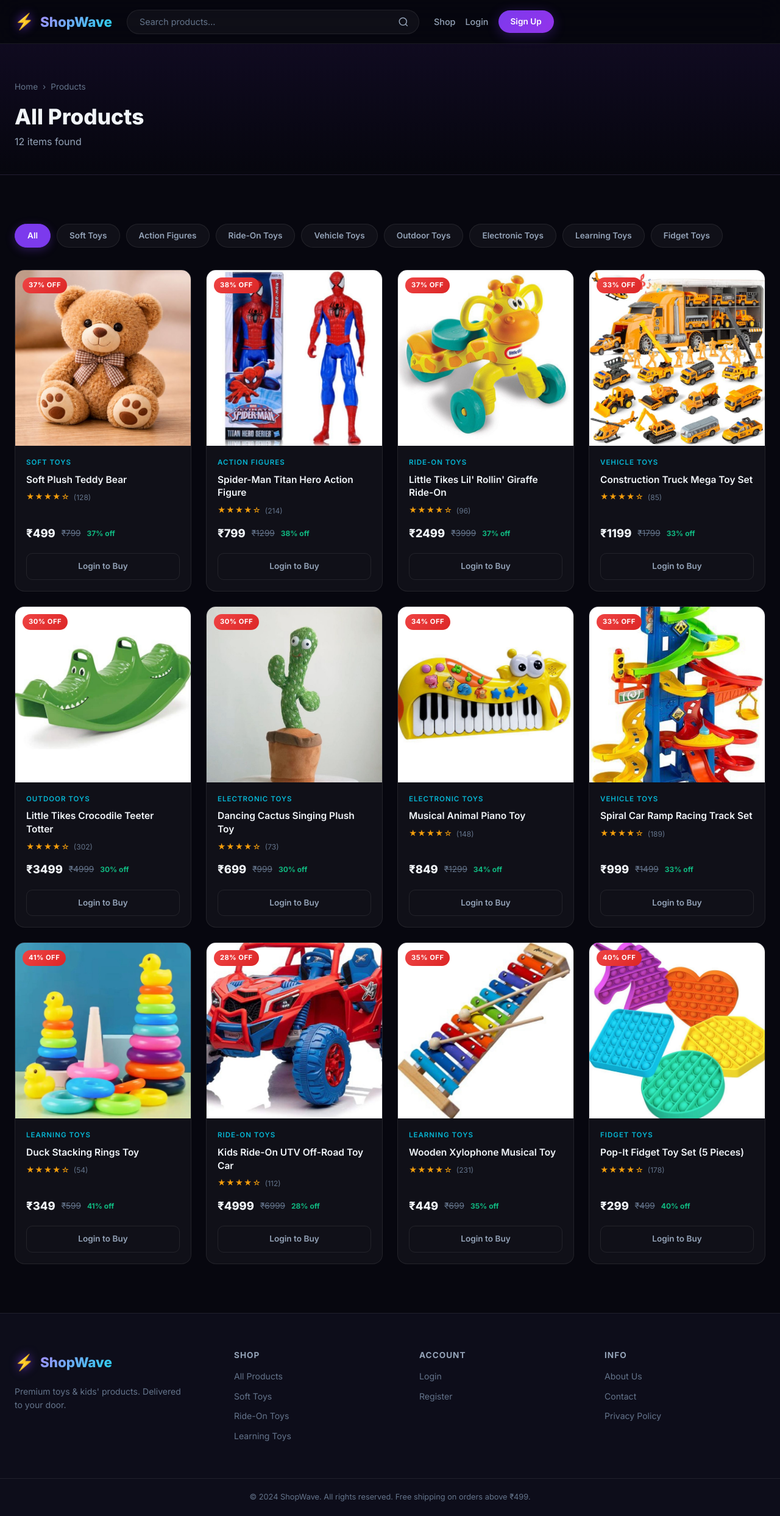
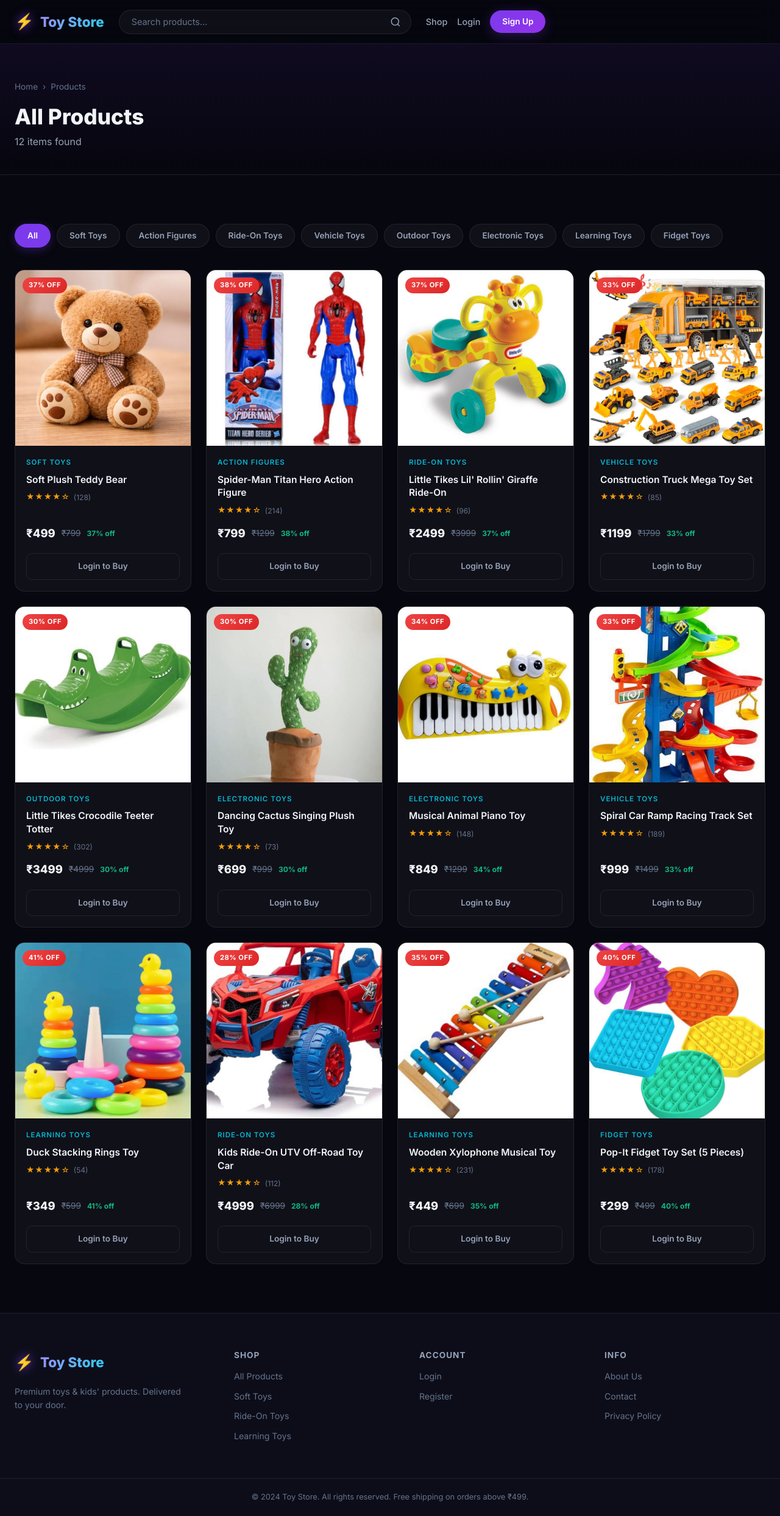
Before and after one commit to Shyam-Patoliya/Toy-Store, a Flask app: page /products in a window 1280 px wide. Shown: the whole page at 61% size. Run offline with Flask 3, Linux system fonts and the light colour scheme; data comes from the database, SQL or seed files in the repository.

Commit message:
rebrand: rename ShopWave to Toy Store across all files

```diff
--- a/app.py
+++ b/app.py
@@ -6,12 +6,12 @@ from datetime import datetime
 import os
 
 app = Flask(__name__)
-app.config['SECRET_KEY'] = 'shopwave-secret-key-2024'
-app.config['SQLALCHEMY_DATABASE_URI'] = 'sqlite:///shopwave.db'
+app.config['SECRET_KEY'] = 'Toy Store-secret-key-2024'
+app.config['SQLALCHEMY_DATABASE_URI'] = 'sqlite:///Toy Store.db'
 app.config['SQLALCHEMY_TRACK_MODIFICATIONS'] = False
 
 # ─── Set your seller/admin email here ────────────────────────────────────────
-ADMIN_EMAIL = 'admin@shopwave.com'   # ← change this to your email
+ADMIN_EMAIL = 'admin@Toy Store.com'   # ← change this to your email
 # ─────────────────────────────────────────────────────────────────────────────
 
 db = SQLAlchemy(app)
--- a/static/css/style.css
+++ b/static/css/style.css
@@ -1,5 +1,5 @@
 /* ─────────────────────────────────────────────────────────────────
-   ShopWave – Premium E-Commerce CSS
+   Toy Store – Premium E-Commerce CSS
    Design: Dark mode, glassmorphism, vivid purple/cyan accents
 ───────────────────────────────────────────────────────────────── */
 
--- a/templates/admin_order_detail.html
+++ b/templates/admin_order_detail.html
@@ -1,5 +1,5 @@
 {% extends "base.html" %}
-{% block title %}Order #{{ order.id }} – Admin – ShopWave{% endblock %}
+{% block title %}Order #{{ order.id }} – Admin – Toy Store{% endblock %}
 
 {% block content %}
 <div class="page-header">
--- a/templates/admin_orders.html
+++ b/templates/admin_orders.html
@@ -1,5 +1,5 @@
 {% extends "base.html" %}
-{% block title %}Admin – Orders Dashboard – ShopWave{% endblock %}
+{% block title %}Admin – Orders Dashboard – Toy Store{% endblock %}
 
 {% block content %}
 <div class="page-header">
--- a/templates/base.html
+++ b/templates/base.html
@@ -4,9 +4,9 @@
 <head>
     <meta charset="UTF-8">
     <meta name="viewport" content="width=device-width, initial-scale=1.0">
-    <title>{% block title %}ShopWave – Premium Online Store{% endblock %}</title>
+    <title>{% block title %}Toy Store – Premium Online Store{% endblock %}</title>
     <meta name="description"
-        content="{% block meta_description %}ShopWave – Shop the latest electronics, fashion, accessories and more at unbeatable prices.{% endblock %}">
+        content="{% block meta_description %}Toy Store – Shop the latest electronics, fashion, accessories and more at unbeatable prices.{% endblock %}">
     <link rel="preconnect" href="https://fonts.googleapis.com">
     <link rel="preconnect" href="https://fonts.gstatic.com" crossorigin>
     <link href="https://fonts.googleapis.com/css2?family=Inter:wght@300;400;500;600;700;800;900&display=swap"
@@ -21,7 +21,7 @@
         <div class="nav-container">
             <a href="{{ url_for('index') }}" class="nav-logo">
                 <span class="logo-icon">⚡</span>
-                <span class="logo-text">ShopWave</span>
+                <span class="logo-text">Toy Store</span>
             </a>
 
             <div class="nav-search">
@@ -103,7 +103,7 @@
             <div class="footer-brand">
                 <a href="{{ url_for('index') }}" class="nav-logo">
                     <span class="logo-icon">⚡</span>
-                    <span class="logo-text">ShopWave</span>
+                    <span class="logo-text">Toy Store</span>
                 </a>
                 <p class="footer-tagline">Premium toys & kids' products. Delivered to your door.</p>
             </div>
@@ -135,7 +135,7 @@
             </div>
         </div>
         <div class="footer-bottom">
-            <p>© 2024 ShopWave. All rights reserved. Free shipping on orders above ₹499.</p>
+            <p>© 2024 Toy Store. All rights reserved. Free shipping on orders above ₹499.</p>
         </div>
     </footer>
 
--- a/templates/cart.html
+++ b/templates/cart.html
@@ -1,5 +1,5 @@
 {% extends "base.html" %}
-{% block title %}My Cart – ShopWave{% endblock %}
+{% block title %}My Cart – Toy Store{% endblock %}
 
 {% block content %}
 
--- a/templates/checkout.html
+++ b/templates/checkout.html
@@ -1,5 +1,5 @@
 {% extends "base.html" %}
-{% block title %}Checkout – ShopWave{% endblock %}
+{% block title %}Checkout – Toy Store{% endblock %}
 
 {% block content %}
 
--- a/templates/index.html
+++ b/templates/index.html
@@ -1,5 +1,5 @@
 {% extends "base.html" %}
-{% block title %}ShopWave – Premium Online Store{% endblock %}
+{% block title %}Toy Store – Premium Online Store{% endblock %}
 
 {% block content %}
 
--- a/templates/login.html
+++ b/templates/login.html
@@ -1,5 +1,5 @@
 {% extends "base.html" %}
-{% block title %}Login – ShopWave{% endblock %}
+{% block title %}Login – Toy Store{% endblock %}
 
 {% block content %}
 <div class="auth-page">
@@ -9,7 +9,7 @@
             <div class="logo-icon"
                 style="font-size:2.5rem; display:block; text-align:center; margin-bottom:8px; filter:drop-shadow(0 0 12px var(--primary));">
                 ⚡</div>
-            <div class="logo-text">ShopWave</div>
+            <div class="logo-text">Toy Store</div>
         </div>
 
         <div class="form-card fade-up">
--- a/templates/order_success.html
+++ b/templates/order_success.html
@@ -1,12 +1,12 @@
 {% extends "base.html" %}
-{% block title %}Order Placed! – ShopWave{% endblock %}
+{% block title %}Order Placed! – Toy Store{% endblock %}
 
 {% block content %}
 <div class="success-page">
     <div class="success-card fade-up">
         <div class="success-icon">✓</div>
         <h1>Order Placed!</h1>
-        <p>Thank you for shopping with ShopWave! Your order has been confirmed and will be delivered soon.</p>
+        <p>Thank you for shopping with Toy Store! Your order has been confirmed and will be delivered soon.</p>
 
         <div class="delivery-info">
             <strong>📦 Delivery Address</strong>
--- a/templates/product_detail.html
+++ b/templates/product_detail.html
@@ -1,5 +1,5 @@
 {% extends "base.html" %}
-{% block title %}{{ product.name }} – ShopWave{% endblock %}
+{% block title %}{{ product.name }} – Toy Store{% endblock %}
 {% block meta_description %}{{ product.description[:160] }}{% endblock %}
 
 {% block content %}
--- a/templates/products.html
+++ b/templates/products.html
@@ -1,6 +1,6 @@
 {% extends "base.html" %}
-{% block title %}All Products – ShopWave{% endblock %}
-{% block meta_description %}Browse all products – Electronics, Fashion, Accessories, Beauty & Home at ShopWave.{%
+{% block title %}All Products – Toy Store{% endblock %}
+{% block meta_description %}Browse all products – Electronics, Fashion, Accessories, Beauty & Home at Toy Store.{%
 endblock %}
 
 {% block content %}
--- a/templates/profile.html
+++ b/templates/profile.html
@@ -1,5 +1,5 @@
 {% extends "base.html" %}
-{% block title %}My Profile – ShopWave{% endblock %}
+{% block title %}My Profile – Toy Store{% endblock %}
 
 {% block content %}
 
--- a/templates/register.html
+++ b/templates/register.html
@@ -1,5 +1,5 @@
 {% extends "base.html" %}
-{% block title %}Create Account – ShopWave{% endblock %}
+{% block title %}Create Account – Toy Store{% endblock %}
 
 {% block content %}
 <div class="auth-page">
@@ -9,7 +9,7 @@
             <div class="logo-icon"
                 style="font-size:2.5rem; display:block; text-align:center; margin-bottom:8px; filter:drop-shadow(0 0 12px var(--primary));">
                 ⚡</div>
-            <div class="logo-text">ShopWave</div>
+            <div class="logo-text">Toy Store</div>
         </div>
 
         <div class="form-card fade-up">
```
Also changed, not shown: README.md, requirements.txt (line endings or trailing spaces), static/js/main.js (line endings or trailing spaces).
